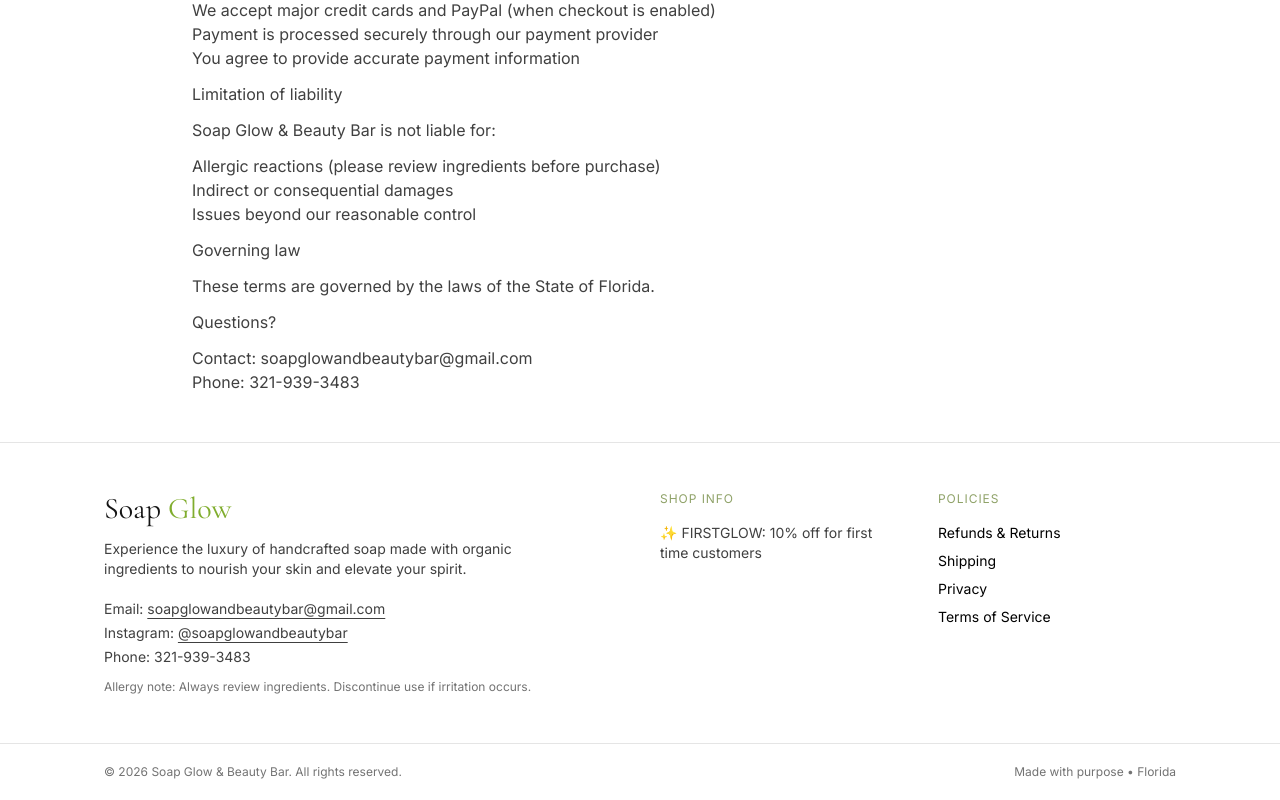
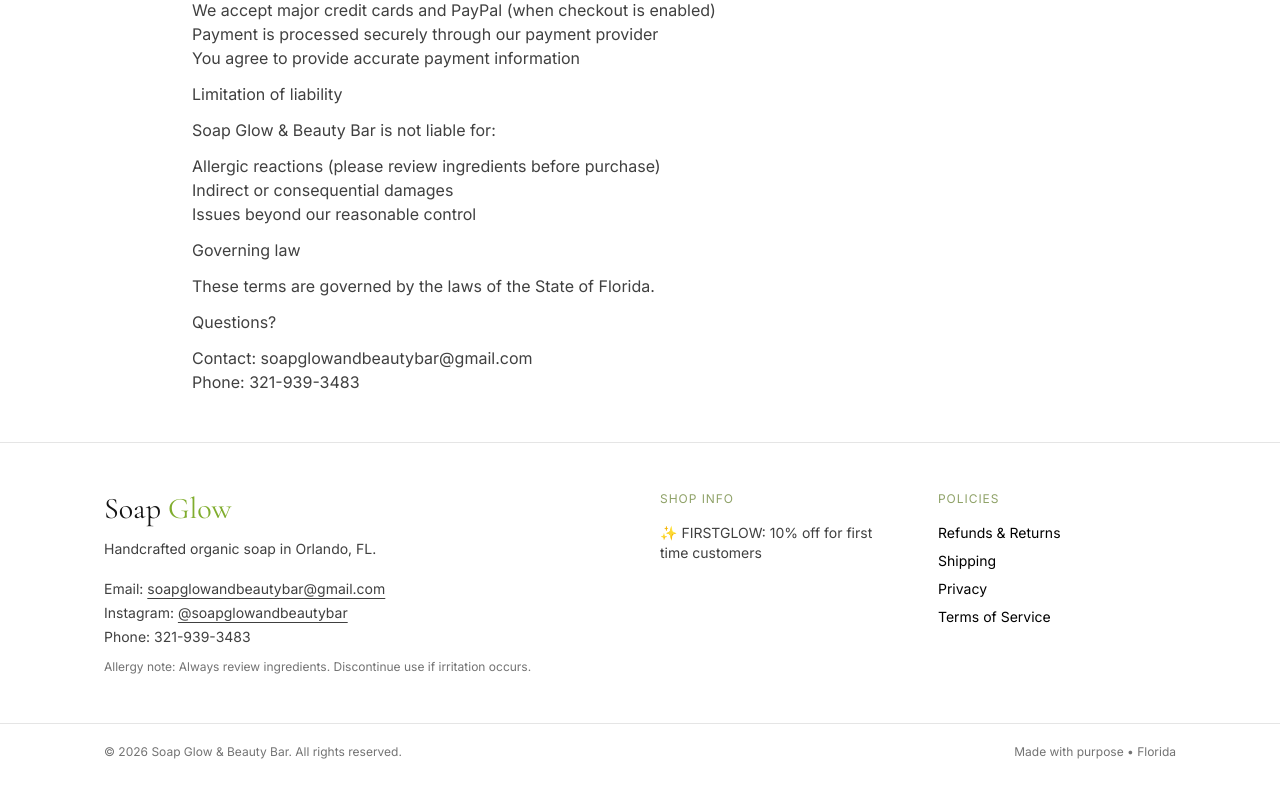
Before and after one commit to DariusHay/soapandglow, a React (Vite) app: page /#/policies/terms in a window 1280 px wide. Shown: the part 563-1363 px from the top of the page. Built offline with nearby package versions, Linux system fonts and the light colour scheme.

Commit message:
added more seo

```diff
--- a/src/components/Footer.jsx
+++ b/src/components/Footer.jsx
@@ -10,8 +10,7 @@
             Soap <span className="text-brand-lime">Glow</span>
           </p>
           <p className="mt-3 text-sm text-neutral-700 max-w-md">
-            Experience the luxury of handcrafted soap made with organic ingredients to
-            nourish your skin and elevate your spirit.
+            Handcrafted organic soap in Orlando, FL.
           </p>
 
           <div className="mt-5 text-sm text-neutral-700 space-y-1">
--- a/src/pages/Home.jsx
+++ b/src/pages/Home.jsx
@@ -87,8 +87,8 @@
   return (
     <div className="bg-white">
       <SEO
-        title="Soap Glow & Beauty Bar"
-        description="Handcrafted organic soaps made with purpose—shop bestsellers, bundles, and glow-ready essentials."
+        title="Soap Glow & Beauty Bar | Organic Soap Orlando, FL"
+        description="Shop handcrafted organic soap in Orlando, FL from Soap Glow & Beauty Bar. Faith-driven, handmade soap bars made with nourishing ingredients for everyday glow."
       />
 
       {/* Modal (optional) */}
@@ -124,7 +124,7 @@
         <div className="relative max-w-6xl mx-auto px-4 sm:px-6 lg:px-10 pt-16 pb-14 text-white">
           {/* kicker */}
           <p className="text-xs tracking-luxe uppercase text-white/85">
-            Faith-driven • Organic • Handmade
+            Faith-driven • Organic • Handmade • Orlando, FL
           </p>
 
           {/* headline (NOT “Elevate Your Glow”) */}
```
